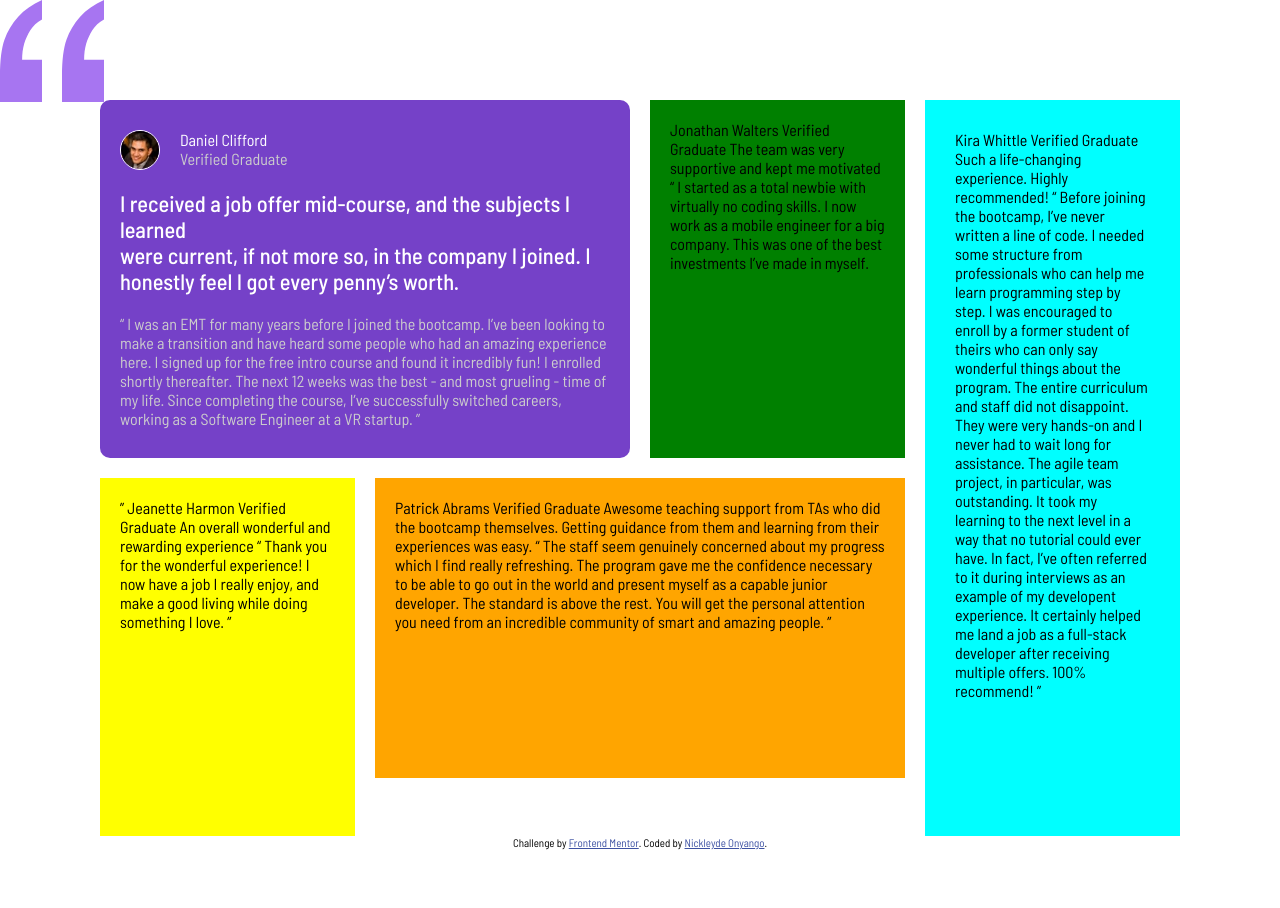
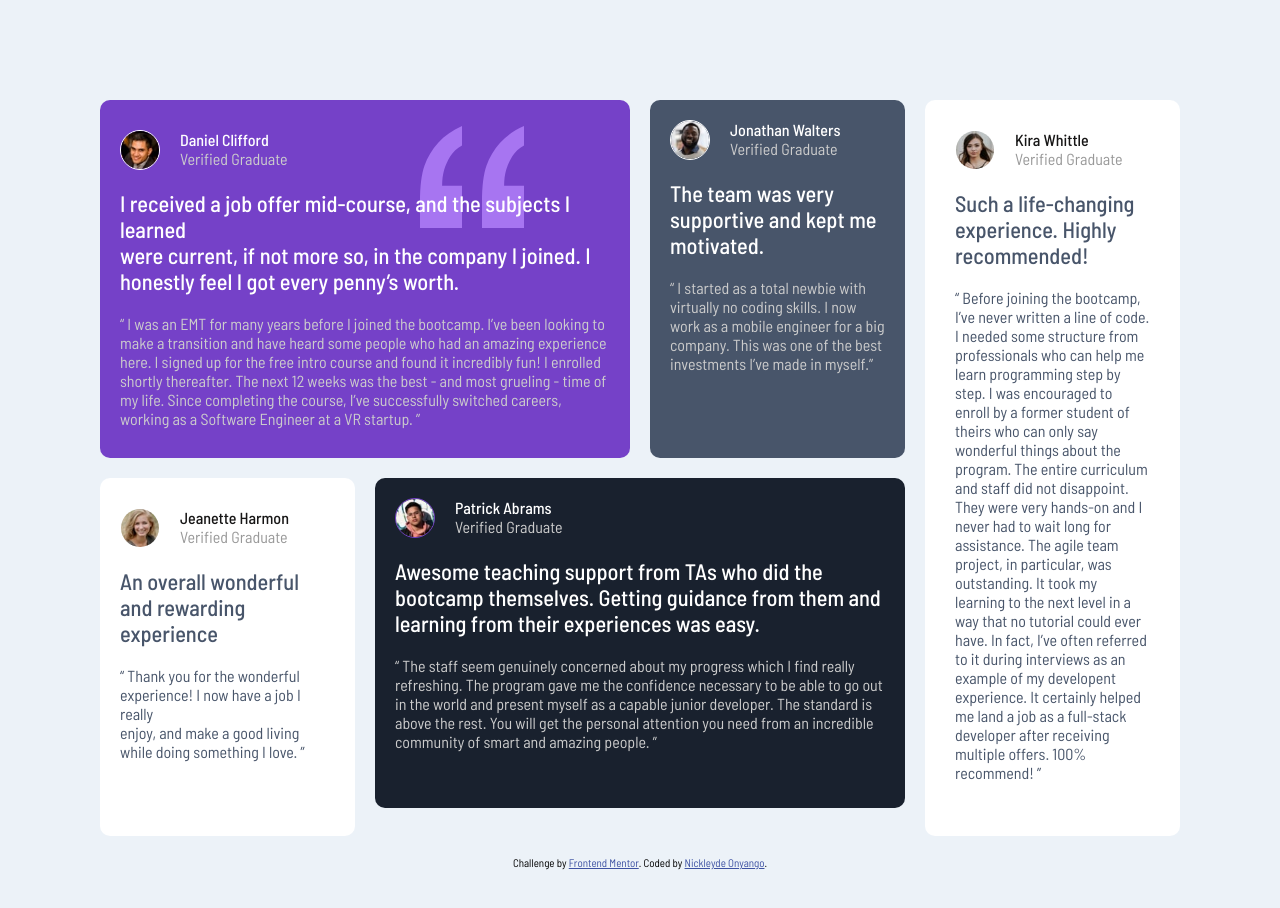
Before and after one commit to nickonyi/testimonial-grid-section, a plain HTML site: page index.html in a window 1280 px wide. Drawn offline with Linux system fonts and the light colour scheme; a web font is replaced by a local one.

Commit message:
Testimonials grid section

```diff
--- a/index.html
+++ b/index.html
@@ -22,39 +22,108 @@
 <body>
     <div class="container">
         <div class="testimonial-card-1">
-            <div class="test1-header">
-                <img class="test1-img" src="./images/image-daniel.jpg" alt="">
-                <div class="test1-content">
-                    <div class="test1-text">
+            <div class="test-header">
+                <img class="test-img" src="./images/image-daniel.jpg" alt="">
+                <div class="test-content">
+                    <div class="test-text">
                         Daniel Clifford
                     </div>
-                    <div class="test1-text2">
+                    <div class="test-text2">
                         Verified Graduate
                     </div>
                 </div>
             </div>
-            <p class="testimonial-card1-text">
+            <p class="testimonial-card-text">
                 I received a job offer mid-course, and the subjects I learned <br> were current, if not more so, in the company I joined. I <br> honestly feel I got every penny’s worth.
             </p>
-            <p class="testimonial-card1-text2">
+            <p class="testimonial-card-text2">
                 “ I was an EMT for many years before I joined the bootcamp. I’ve been looking to make a transition and have heard some people who had an amazing experience here. I signed up for the free intro course and found it incredibly fun! I enrolled shortly thereafter.
                 The next 12 weeks was the best - and most grueling - time of my life. Since completing the course, I’ve successfully switched careers, working as a Software Engineer at a VR startup. ”
             </p>
 
         </div>
         <div class="testimonial-card-2">
-            Jonathan Walters Verified Graduate The team was very supportive and kept me motivated “ I started as a total newbie with virtually no coding skills. I now work as a mobile engineer for a big company. This was one of the best investments I’ve made in myself.
+            <div class="test-header">
+                <img class="test-img" src="./images/image-jonathan.jpg" alt="">
+                <div class="test-content">
+                    <div class="test-text">
+                        Jonathan Walters
+                    </div>
+                    <div class="test-text2">
+                        Verified Graduate
+                    </div>
+                </div>
+            </div>
+            <p class="testimonial-card-text">
+                The team was very supportive and kept me motivated.
+            </p>
+            <p class="testimonial-card-text2">
+                “ I started as a total newbie with virtually no coding skills. I now work as a mobile engineer for a big company. This was one of the best investments I’ve made in myself.”
+            </p>
         </div>
-        <div class="testimonial-card-3">” Jeanette Harmon Verified Graduate An overall wonderful and rewarding experience “ Thank you for the wonderful experience! I now have a job I really enjoy, and make a good living while doing something I love. ” </div>
+        <div class="testimonial-card-3">
+            <div class="test-3 test-header">
+                <img class="test-img" src="./images/image-jeanette.jpg" alt="">
+                <div class="test-content">
+                    <div class="test2-text">
+                        Jeanette Harmon
+                    </div>
+                    <div class="test2-text2">
+                        Verified Graduate
+                    </div>
+                </div>
+            </div>
+            <p class="testimonial2-card-text">
+                An overall wonderful <br> and rewarding <br> experience
+            </p>
+            <p class="testimonial2-card-text2">
+                “ Thank you for the wonderful experience! I now have a job I really <br> enjoy, and make a good living while doing something I love. ”
+            </p>
+        </div>
         <div class="testimonial-card-4">
-            Patrick Abrams Verified Graduate Awesome teaching support from TAs who did the bootcamp themselves. Getting guidance from them and learning from their experiences was easy. “ The staff seem genuinely concerned about my progress which I find really refreshing.
-            The program gave me the confidence necessary to be able to go out in the world and present myself as a capable junior developer. The standard is above the rest. You will get the personal attention you need from an incredible community of smart
-            and amazing people. ”
+            <div class="test-header">
+                <img class="test4 test-img" src="./images/image-patrick.jpg" alt="">
+                <div class="test-content">
+                    <div class="test-text">
+                        Patrick Abrams
+                    </div>
+                    <div class="test-text2">
+                        Verified Graduate
+                    </div>
+                </div>
+            </div>
+            <p class="testimonial-card-text">
+                Awesome teaching support from TAs who did the bootcamp themselves. Getting guidance from them and learning from their experiences was easy.
+            </p>
+            <p class="testimonial-card-text2">
+                “ The staff seem genuinely concerned about my progress which I find really refreshing. The program gave me the confidence necessary to be able to go out in the world and present myself as a capable junior developer. The standard is above the rest. You
+                will get the personal attention you need from an incredible community of smart and amazing people. ”
+            </p>
+
         </div>
-        <div class="testimonial-card-5">Kira Whittle Verified Graduate Such a life-changing experience. Highly recommended! “ Before joining the bootcamp, I’ve never written a line of code. I needed some structure from professionals who can help me learn programming step by step. I
-            was encouraged to enroll by a former student of theirs who can only say wonderful things about the program. The entire curriculum and staff did not disappoint. They were very hands-on and I never had to wait long for assistance. The agile
-            team project, in particular, was outstanding. It took my learning to the next level in a way that no tutorial could ever have. In fact, I’ve often referred to it during interviews as an example of my developent experience. It certainly helped
-            me land a job as a full-stack developer after receiving multiple offers. 100% recommend! ”
+        <div class="testimonial-card-5">
+            <div class="test-header">
+                <img class="test-img" src="./images/image-kira.jpg" alt="">
+                <div class="test-content">
+                    <div class="test2-text">
+                        Kira Whittle
+                    </div>
+                    <div class="test2-text2">
+                        Verified Graduate
+                    </div>
+                </div>
+            </div>
+            <p class="testimonial2-card-text">
+                Such a life-changing experience. Highly recommended!
+            </p>
+            <p class="testimonial2-card-text2">
+                “ Before joining the bootcamp, I’ve never written a line of code. I needed some structure from professionals who can help me learn programming step by step. I was encouraged to enroll by a former student of theirs who can only say wonderful things about
+                the program. The entire curriculum and staff did not disappoint. They were very hands-on and I never had to wait long for assistance. The agile team project, in particular, was outstanding. It took my learning to the next level in a way
+                that no tutorial could ever have. In fact, I’ve often referred to it during interviews as an example of my developent experience. It certainly helped me land a job as a full-stack developer after receiving multiple offers. 100% recommend!
+                ”
+            </p>
+
+
         </div>
     </div>
 
--- a/style.css
+++ b/style.css
@@ -7,7 +7,6 @@
 body {
     font-family: 'Barlow Semi Condensed', sans-serif;
     background-color: hsl(210, 46%, 95%);
-    background: hsl(0, 0%, 100%) url("./images/bg-pattern-quotation.svg");
     background-repeat: no-repeat;
     padding: 100px;
 }
@@ -20,6 +19,69 @@ body {
 }
 
 
+/*--------General styling-------------*/
+
+.test-img {
+    border: 1px solid hsl(0, 0%, 100%);
+    border-radius: 50%;
+    height: 40px;
+    width: 40px;
+}
+
+.test-header {
+    display: flex;
+    gap: 20px;
+}
+
+.test-text {
+    color: hsl(0, 0%, 100%);
+    font-weight: 500;
+}
+
+.test-text2 {
+    color: hsl(0, 0%, 80%);
+}
+
+.testimonial-card-text {
+    margin-top: 20px;
+    font-weight: 500;
+    color: hsl(0, 0%, 100%);
+    font-size: 1.4rem;
+}
+
+.testimonial-card-text2 {
+    margin-top: 20px;
+    color: hsl(0, 0%, 80%);
+}
+
+
+/*--------End of General styling-------------*/
+
+
+/*-------- General styling2-------------*/
+
+.test2-text {
+    color: hsl(0, 2%, 9%);
+    font-weight: 500;
+}
+
+.test2-text2 {
+    color: hsl(0, 0%, 60%);
+}
+
+.testimonial2-card-text {
+    margin-top: 20px;
+    font-weight: 500;
+    color: hsl(217, 19%, 35%);
+    font-size: 1.4rem;
+}
+
+.testimonial2-card-text2 {
+    margin-top: 20px;
+    color: hsl(217, 19%, 35%);
+}
+
+
 /*------------------Start of testimonial card 1-----------------------*/
 
 .testimonial-card-1 {
@@ -28,76 +90,62 @@ body {
     background-color: hsl(263, 55%, 52%);
     padding: 30px 20px 30px 20px;
     border-radius: 10px;
-}
-
-.test1-header {
-    display: flex;
-    gap: 20px;
-}
-
-.test1-img {
-    border: 1px solid hsl(0, 0%, 100%);
-    border-radius: 50%;
-    height: 40px;
-    width: 40px;
-    font-weight: 700;
-}
-
-.test1-text {
-    color: hsl(0, 0%, 100%);
-}
-
-.test1-text2 {
-    color: hsl(0, 0%, 80%);
-}
-
-.testimonial-card1-text {
-    margin-top: 20px;
-    font-weight: 500;
-    color: hsl(0, 0%, 100%);
-    font-size: 1.4rem;
-}
-
-.testimonial-card1-text2 {
-    margin-top: 20px;
-    color: hsl(0, 0%, 80%);
+    background-image: url("./images/bg-pattern-quotation.svg");
+    background-repeat: no-repeat;
+    background-position: 75% 10%;
 }
 
 
 /*------------------End of testimonial card 1-----------------------*/
 
+
+/*------------------Start of testimonial card 2-----------------------*/
+
 .testimonial-card-2 {
     grid-column: 3/4;
     grid-row: 1/2;
-    background-color: green;
+    background-color: hsl(217, 19%, 35%);
     padding: 20px;
+    border-radius: 10px;
 }
 
+
+/*------------------End of testimonial card 2-----------------------*/
+
 .testimonial-card-3 {
-    background-color: yellow;
+    background-color: hsl(0, 0%, 100%);
     grid-column: 1/2;
     grid-row: 2/3;
-    padding: 20px;
+    padding: 30px 20px 0 20px;
+    border-radius: 10px;
 }
 
 .testimonial-card-4 {
     grid-column: 2/4;
     grid-row: 2/3;
     height: 300px;
-    background-color: orange;
+    background-color: hsl(219, 29%, 14%);
     padding: 20px;
+    height: 330px;
+    border-radius: 10px;
+}
+
+.test4.test-img {
+    border: 1px solid hsl(263, 55%, 52%);
 }
 
 .testimonial-card-5 {
-    background-color: aqua;
+    background-color: hsl(0, 0%, 100%);
     grid-column: 4/5;
     grid-row: 1/3;
     padding: 30px;
+    border-radius: 10px;
 }
 
 .attribution {
     font-size: 11px;
     text-align: center;
+    margin-top: 20px;
 }
 
 .attribution a {
```
